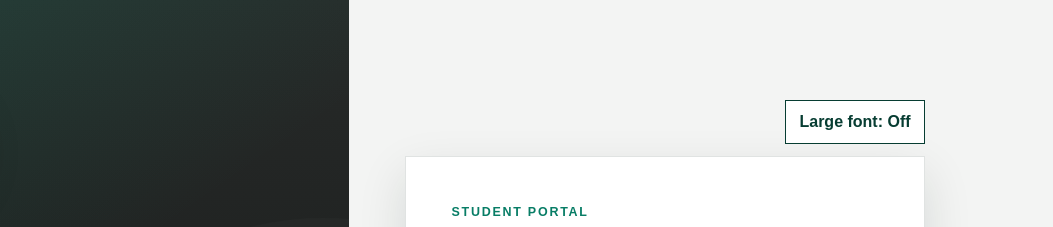
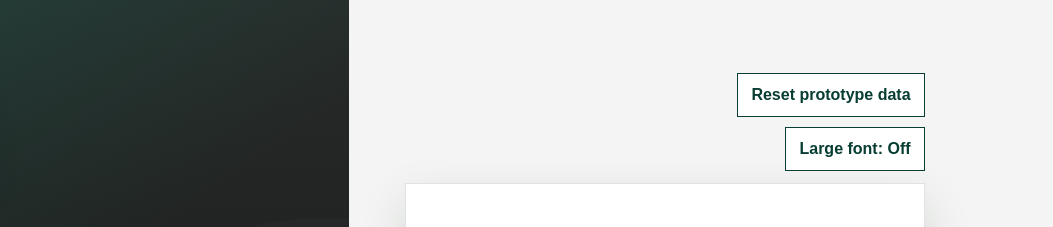
Before and after one commit to User-Experience-Research/User-Experience-Research-Prototype, a plain HTML site: page index.html in a window 1280 px wide. Shown: the top 227 px of the page, 227-1280 px from the left. Drawn offline with Linux system fonts and the light colour scheme.

Commit message:
feat: add login-only prototype reset (#8)
Add a clearly labelled reset control on the sign-in screen that clears appointments and messages while preserving the large-font preference.

```diff
--- a/index.html
+++ b/index.html
@@ -1102,6 +1102,7 @@
     <main class="login-panel" id="login-main">
       <div>
         <div class="login-accessibility">
+          <button class="accessibility-toggle" type="button" onclick="resetPrototypeData()" aria-label="Clear saved prototype appointments and messages">Reset prototype data</button>
           <button class="accessibility-toggle" type="button" data-font-toggle onclick="toggleLargeFont()" aria-pressed="false" aria-label="Turn large font on">Large font: Off</button>
         </div>
       <form class="login-card" onsubmit="handleLogin(event)" aria-describedby="login-description prototype-login-note">
```
